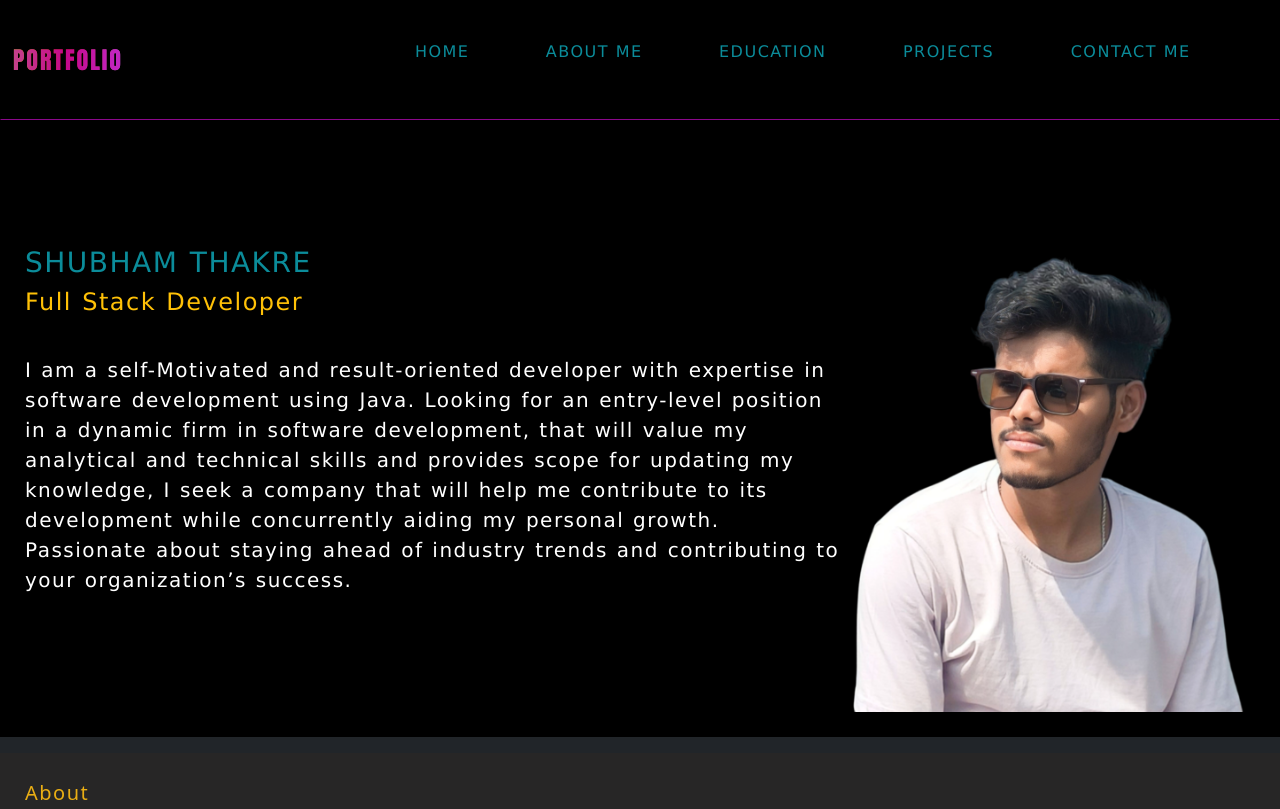
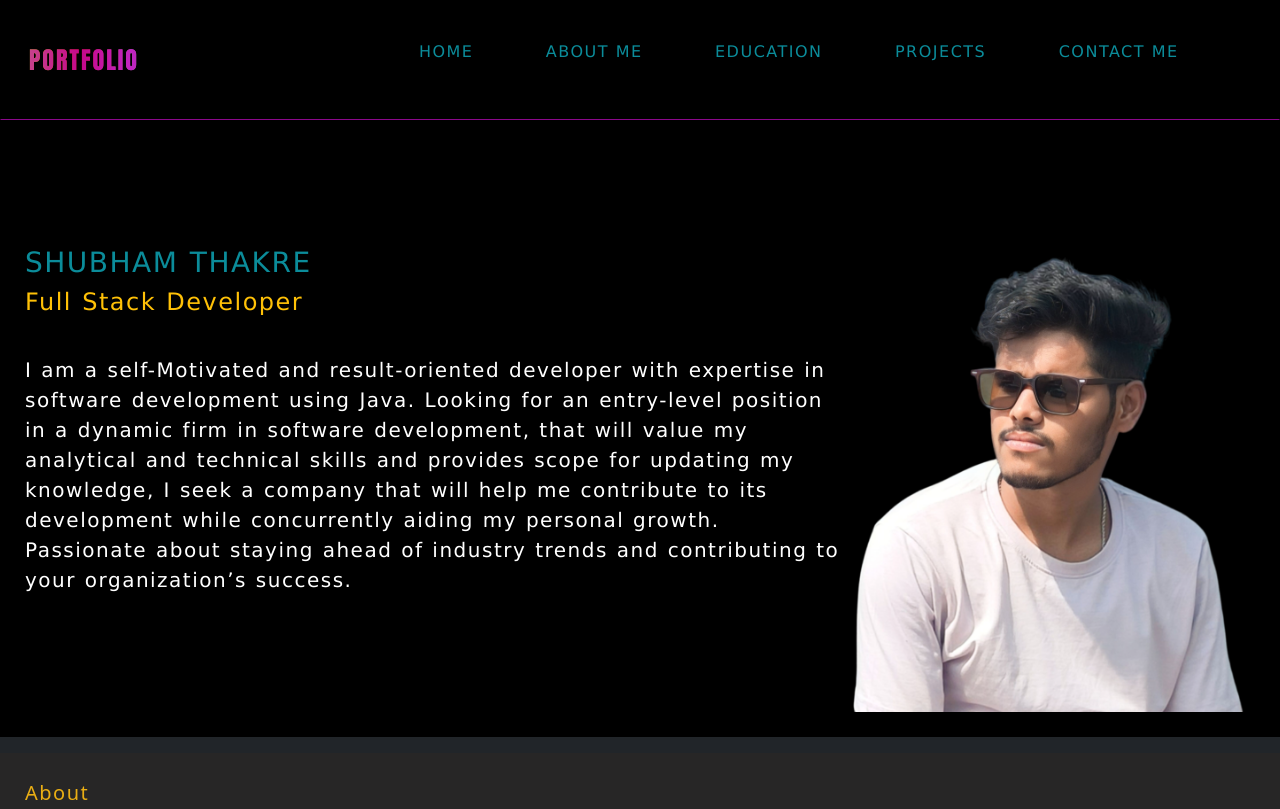
Before and after one commit to thakre2001/My-Portfolio, a website: page index.html in a window 1280 px wide. Shown: the top 809 px of the page. Drawn offline with nearby package versions, Linux system fonts and the light colour scheme.

Commit message:
Update index.html

```diff
--- a/index.html
+++ b/index.html
@@ -20,7 +20,7 @@
 
 <body class="bg-dark text-light">
     <header class="container-fluid position-fixed flex-wrap d-flex flex-wrap justify-content-center align-content-center">
-        <div class="container-fluid d-flex p-0 flex-wrap justify-content-between align-items-center" id="nav">
+        <div class="container-fluid d-flex p-3 flex-wrap justify-content-between align-items-center" id="nav">
             <div class="col-2 fs-4" id="logo">PORTFOLIO</div>
             <ul class="col-9 d-flex flex-wrap justify-content-evenly align-items-center">
                 <li><a href="#home">HOME</a></li>
```
